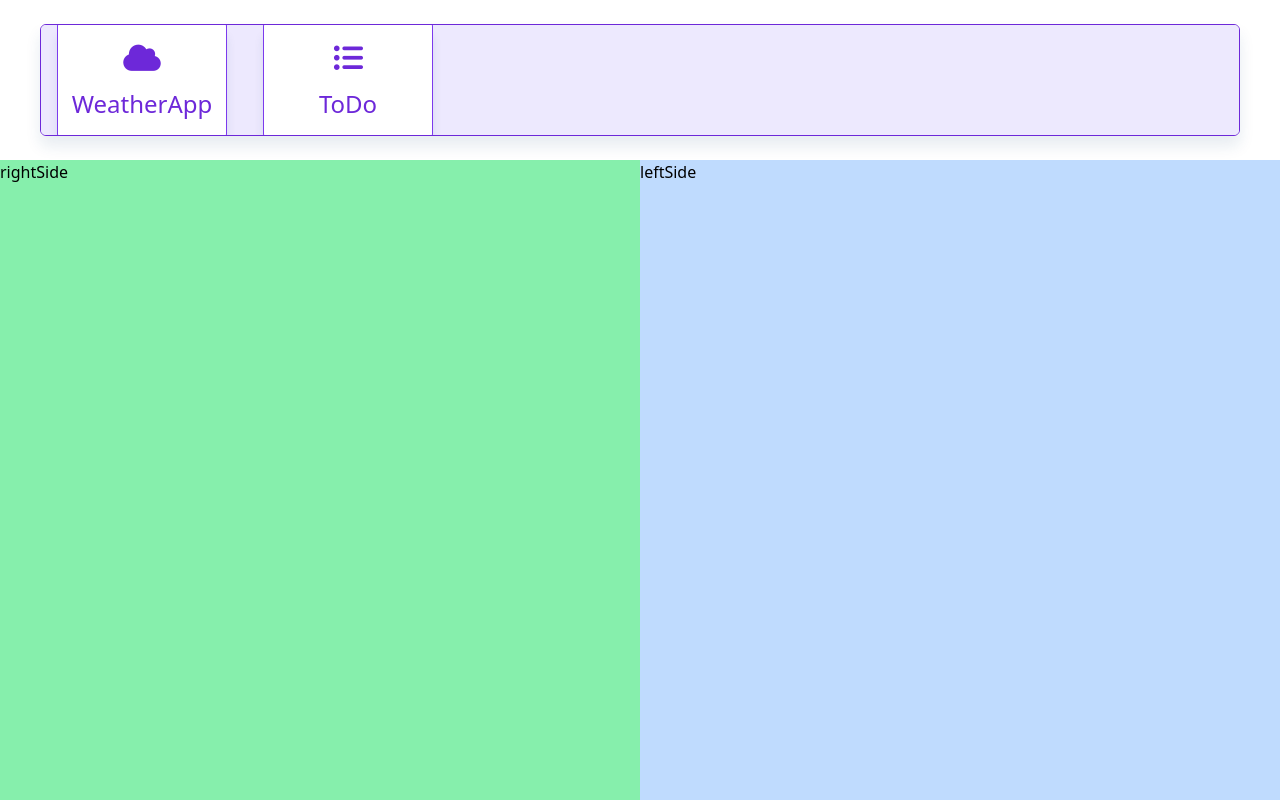
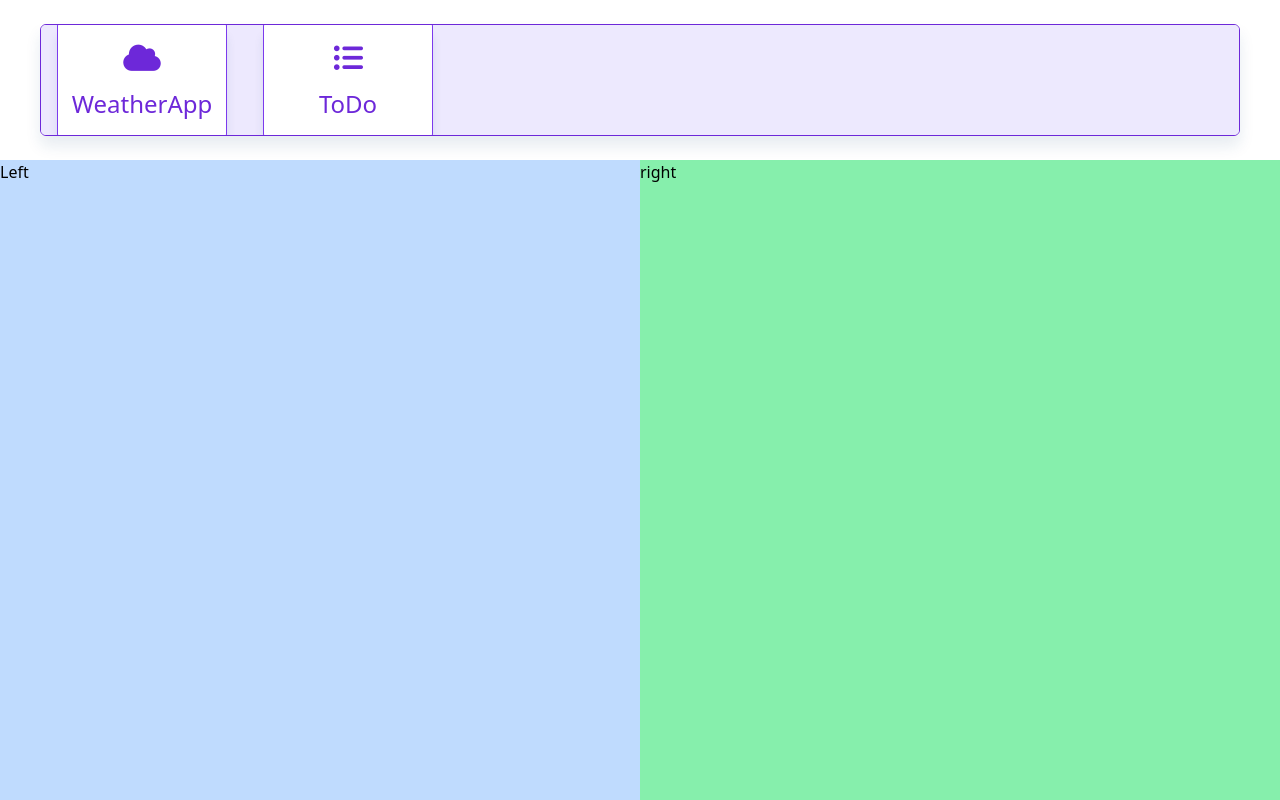
Before and after one commit to busefilizler/widgetDashboardForVue, a Vue app: page / in a window 1280 px wide. Built offline with nearby package versions, Linux system fonts and the light colour scheme.

Commit message:
chore: Add LeftArea and RightArea components for dashboard layout

```diff
--- a/components.d.ts
+++ b/components.d.ts
@@ -9,6 +9,8 @@ declare module 'vue' {
   export interface GlobalComponents {
     ElButton: typeof import('element-plus/es')['ElButton']
     ElTooltip: typeof import('element-plus/es')['ElTooltip']
+    LeftArea: typeof import('./src/components/areas/LeftArea.vue')['default']
+    RightArea: typeof import('./src/components/areas/RightArea.vue')['default']
     TodoWidget: typeof import('./src/components/widgets/TodoWidget.vue')['default']
     WeatherWidget: typeof import('./src/components/widgets/WeatherWidget.vue')['default']
     WidgetArea: typeof import('./src/components/areas/WidgetArea.vue')['default']
--- /dev/null
+++ b/src/components/areas/LeftArea.vue
@@ -0,0 +1,22 @@
+<template>
+  <div
+    @drop="drop($event, 'left')"
+    @dragover="handleDragOver($event, 'left')"
+  >
+    Left
+  </div>
+</template>
+<script setup lang="ts">
+import { useDragAndDropStore } from "@/stores/dragAndDrop";
+const dragAndDropStore = useDragAndDropStore();
+const drop = (event: DragEvent, area: string) => {
+  event.dataTransfer?.getData("text");
+  dragAndDropStore.drop(event, area);
+};
+const handleDragOver = (event: DragEvent, area: string) => {
+  console.log("drag over", area);
+  event.dataTransfer?.setData("text", "widget");
+  dragAndDropStore.allowDrop(event);
+};
+</script>
+<style></style>
--- /dev/null
+++ b/src/components/areas/RightArea.vue
@@ -0,0 +1,22 @@
+<template>
+  <div
+    @drop="drop($event, 'right')"
+    @dragover="handleDragOver($event, 'right')"
+  >
+    right
+  </div>
+</template>
+<script setup lang="ts">
+import { useDragAndDropStore } from "@/stores/dragAndDrop";
+const dragAndDropStore = useDragAndDropStore();
+const drop = (event: DragEvent, area: string) => {
+  event.dataTransfer?.getData("text");
+  dragAndDropStore.drop(event, area);
+};
+const handleDragOver = (event: DragEvent, area: string) => {
+  console.log("drag over", area);
+  event.dataTransfer?.setData("text", "widget");
+  dragAndDropStore.allowDrop(event);
+};
+</script>
+<style></style>
--- a/src/components/widgets/WidgetAreaHighOrder.vue
+++ b/src/components/widgets/WidgetAreaHighOrder.vue
@@ -7,8 +7,6 @@
     draggable="true"
     @dragstart="drag($event, name || '', 'widgetArea')"
   >
-
-
       <div class="flex flex-col items-center justify-center gap-3 h-full px-2">
         <i :class="icon" class="text-violet-700 text-3xl"></i>
         <div class="text-2xl text-violet-700 font-medium">{{ name }}</div>
--- a/src/layouts/DashboardLayout.vue
+++ b/src/layouts/DashboardLayout.vue
@@ -8,10 +8,10 @@
 
     <div class="dashboardArea flex flex-row w-full h-4/5">
       <div class="w-1/2 h-full">
-        <slot name="rightSide"></slot>
+        <slot name="leftSide"></slot>
       </div>
       <div class="w-1/2 h-full">
-        <slot name="leftSide"></slot>
+        <slot name="rightSide"></slot>
       </div>
     </div>
   </div>
--- a/src/pages/DashboardPage.vue
+++ b/src/pages/DashboardPage.vue
@@ -1,6 +1,8 @@
 <script setup lang="ts">
 import DasboardLayout from '@/layouts/DashboardLayout.vue'
 import WidgetArea from '@/components/areas/WidgetArea.vue'
+import RightArea from '@/components/areas/RightArea.vue'
+import LeftArea from '@/components/areas/LeftArea.vue'
 import { useDragAndDropStore } from '@/stores/dragAndDrop'
 
 const dragAndDropStore = useDragAndDropStore()
@@ -24,12 +26,17 @@ const allowDrop = (event: DragEvent) => {
         <WidgetArea />
       </div>
     </template>
+    <template #leftSide>
+      <div class="leftArea bg-blue-200 h-full overflow-y-auto">
+        <LeftArea />
+      </div>
+    </template>
     <template #rightSide>
-      <div class="rightArea bg-green-300 h-full overflow-y-auto">rightSide</div>
+      <div class="rightArea bg-green-300 h-full overflow-y-auto">
+        <RightArea />
+      </div>
     </template>
-    <template #leftSide>
-      <div class="leftArea bg-blue-200 h-full overflow-y-auto">leftSide</div>
-    </template>
+
   </DasboardLayout>
 </template>
 
--- a/src/stores/dragAndDrop.ts
+++ b/src/stores/dragAndDrop.ts
@@ -24,6 +24,7 @@ export const useDragAndDropStore = defineStore("dragAndDrop", () => {
   };
 
   const handleDragOver = (event: DragEvent, side: string) => {
+    console.log("drag over", side);
     event.preventDefault();
   }
 
```
